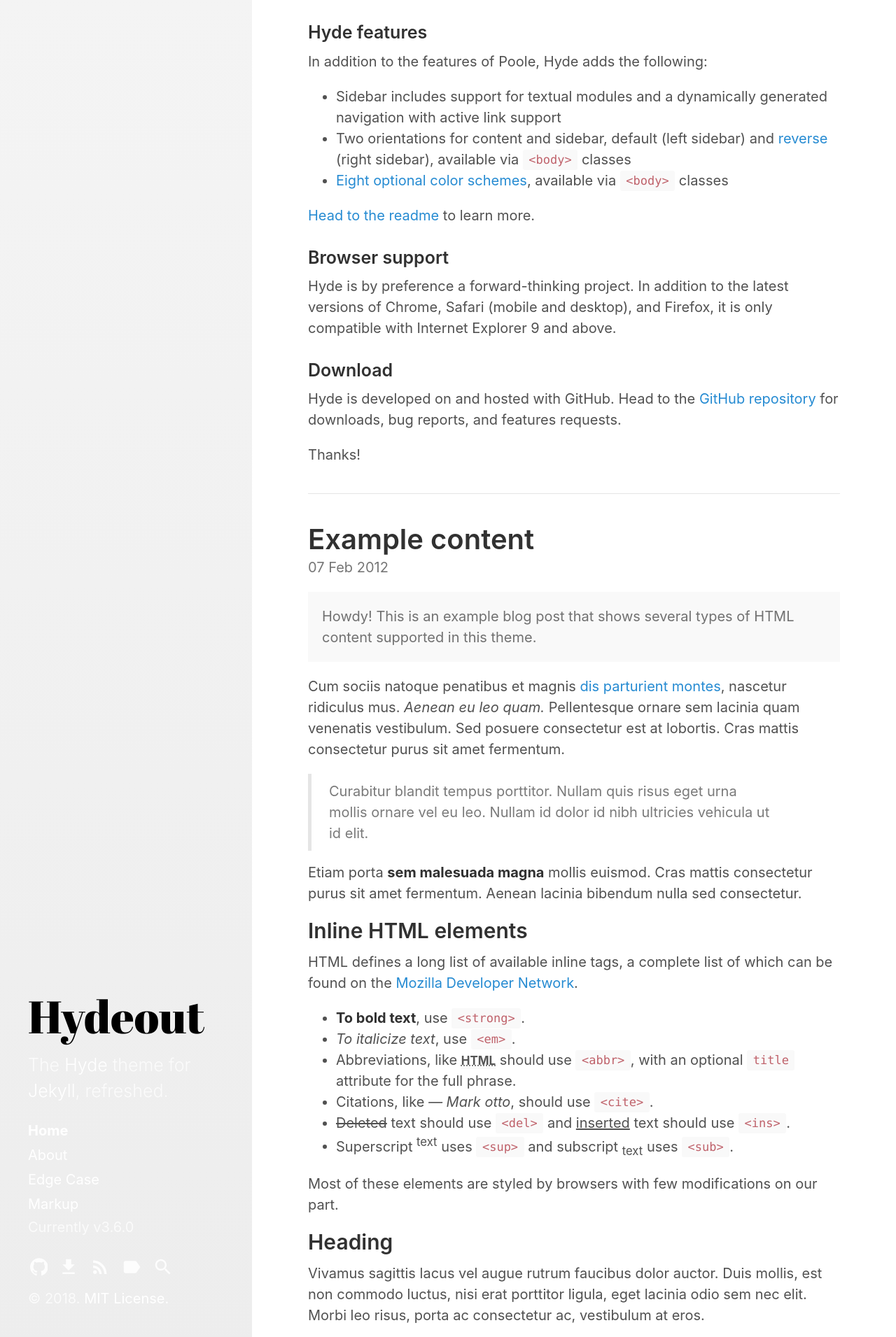
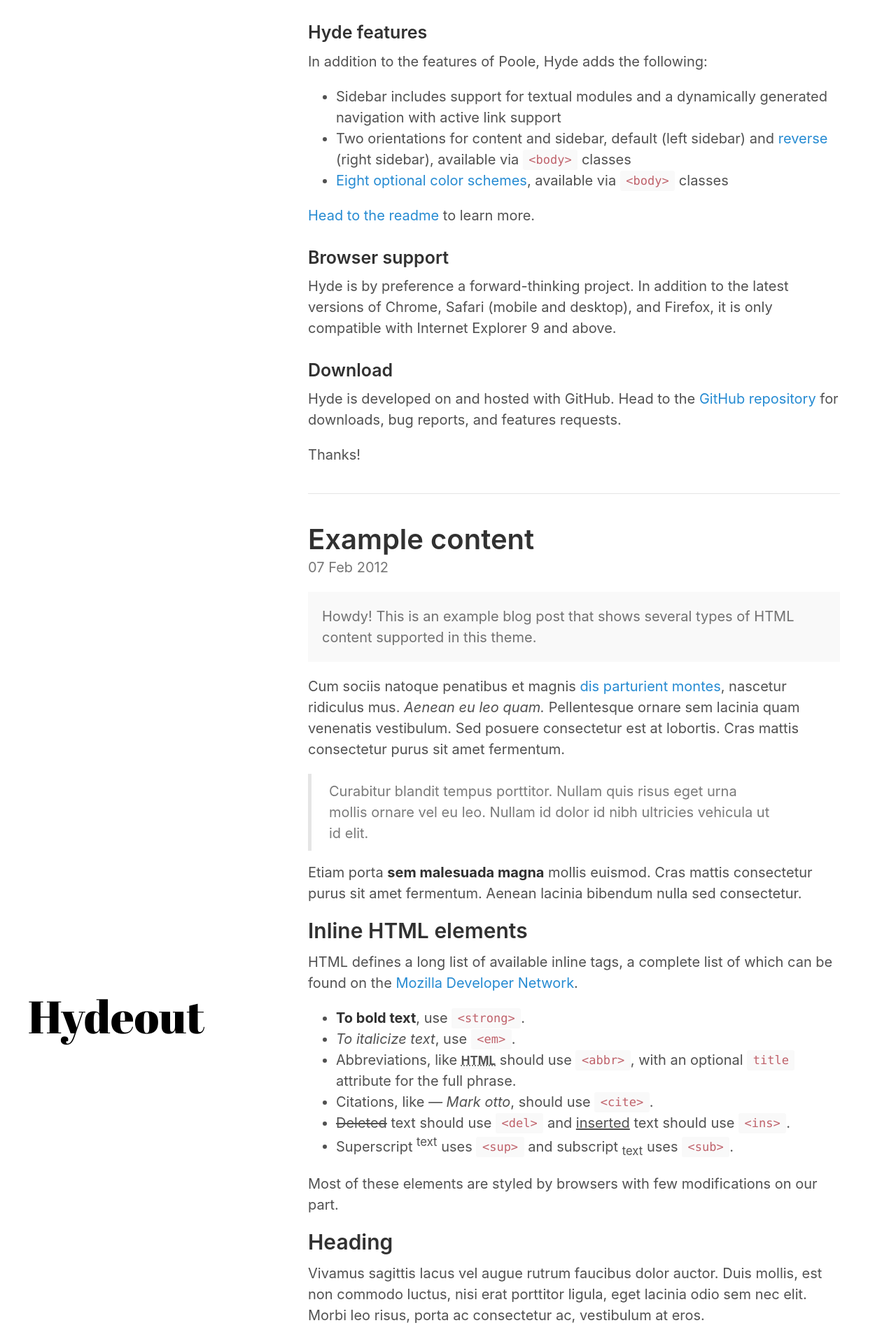
Before and after one commit to calebbrenden/my-site, a Jekyll site: the page built from index.html, in a window 1280 px wide. Shown: the part 3089-5000 px from the top of the page at 70% size. Built offline with Jekyll 4.4.1, drawn with Linux system fonts in a browser that asks for light colours; the list of posts is cut into pages by our own code.

Commit message:
removed gradient
hopefully i'm bad af at this shhit lol

```diff
--- a/_sass/hydeout/_layout.scss
+++ b/_sass/hydeout/_layout.scss
@@ -25,10 +25,6 @@
 body {
   color: rgba(255,255,255,.75);
   background-color: $sidebar-bg-color;
-  background-image: linear-gradient(
-    to bottom,
-    lighten($sidebar-bg-color, 7%),
-    darken($sidebar-bg-color, 7%));
   display: flex;
   flex-direction: column;
   min-width: 100vw;
```
